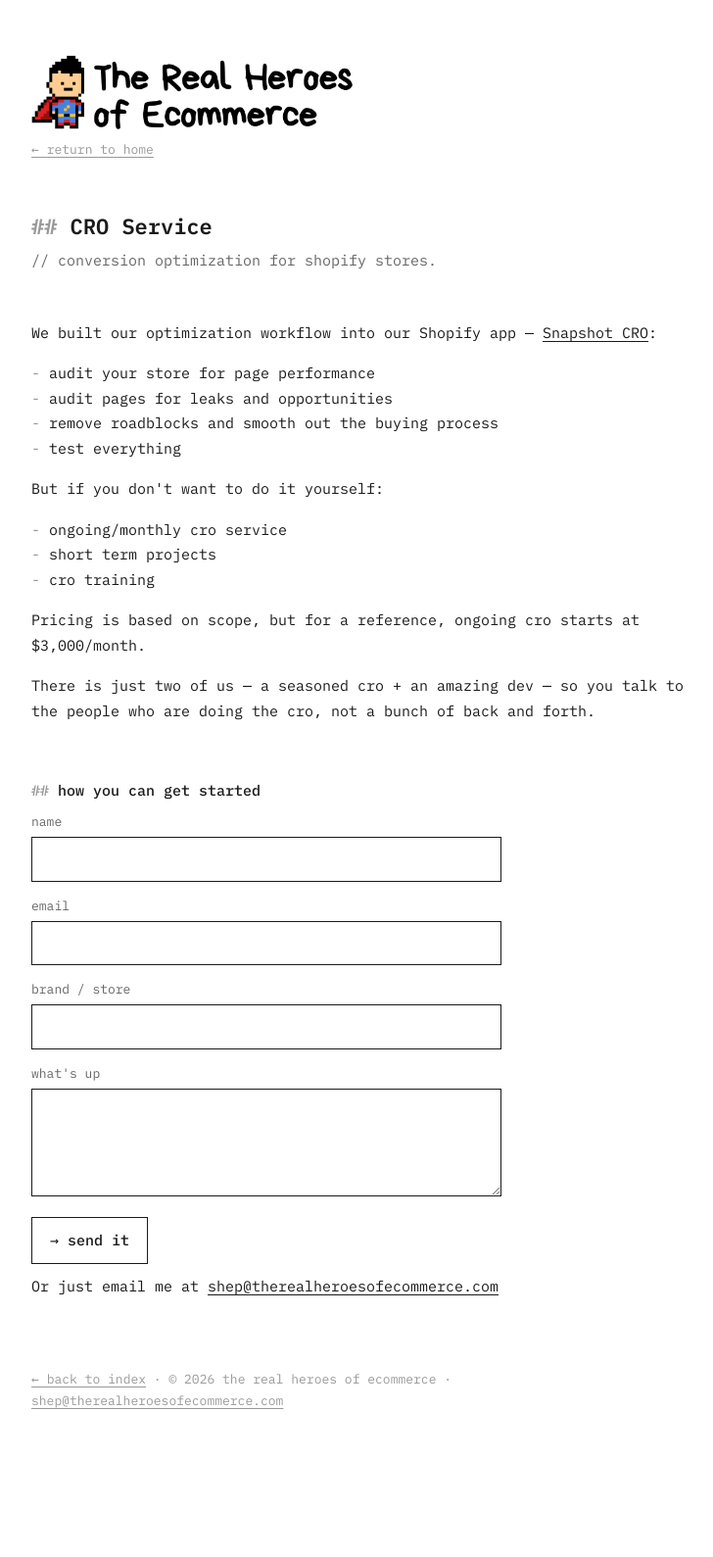
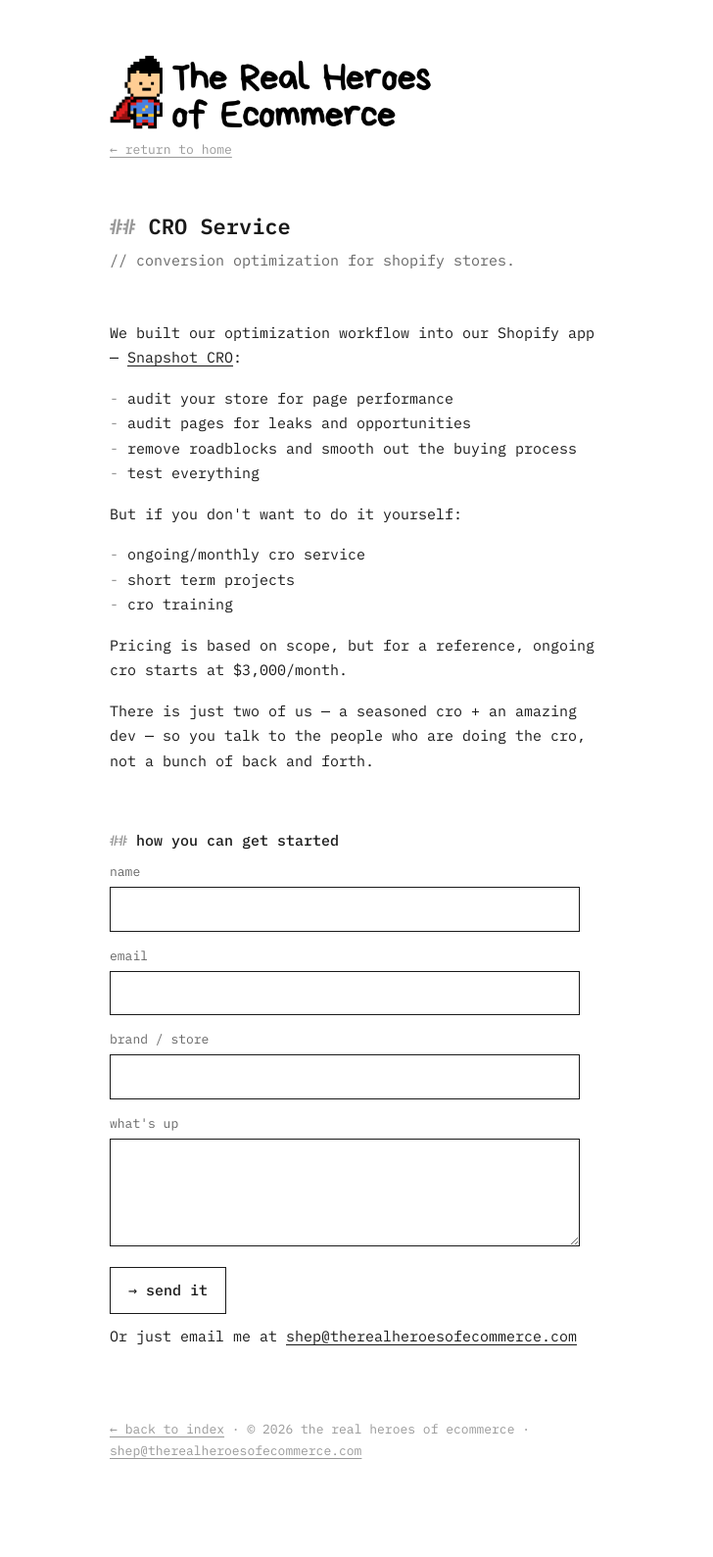
Before and after one commit to therhoe/heroes-site, a Jekyll site: the page hire-cro-agency.html, which Jekyll copies as it is, in a window 1280 px wide. Shown: the whole page at 98% size, without its empty margins (272-1000 px from the left). Built offline with Jekyll 4.4.1, drawn with Linux system fonts in a browser that asks for light colours; before the commit the page ends 1538 px from its top, so only the background shows below that.

Commit message:
Match CRO service page width to homepage (560px)
Navigation-ish pages are 560px; only content-heavy documents
(snapshot-cro, article layouts) stay wider.

Co-Authored-By: Claude Fable 5 <noreply@anthropic.com>

```diff
--- a/hire-cro-agency.html
+++ b/hire-cro-agency.html
@@ -20,7 +20,7 @@
       line-height: 1.7;
     }
     main {
-      max-width: 720px;
+      max-width: 560px;
       margin: 0 auto;
       padding: 56px 24px 96px;
     }
```
